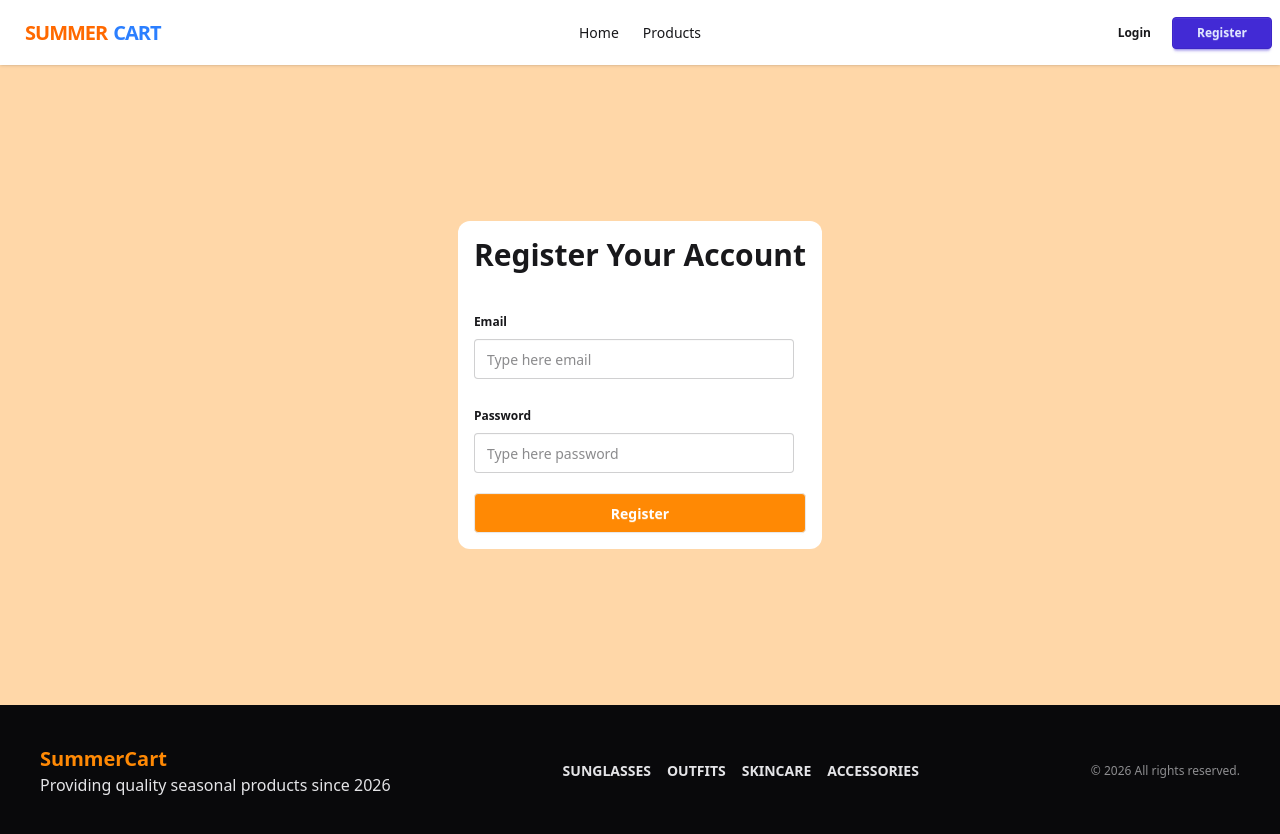
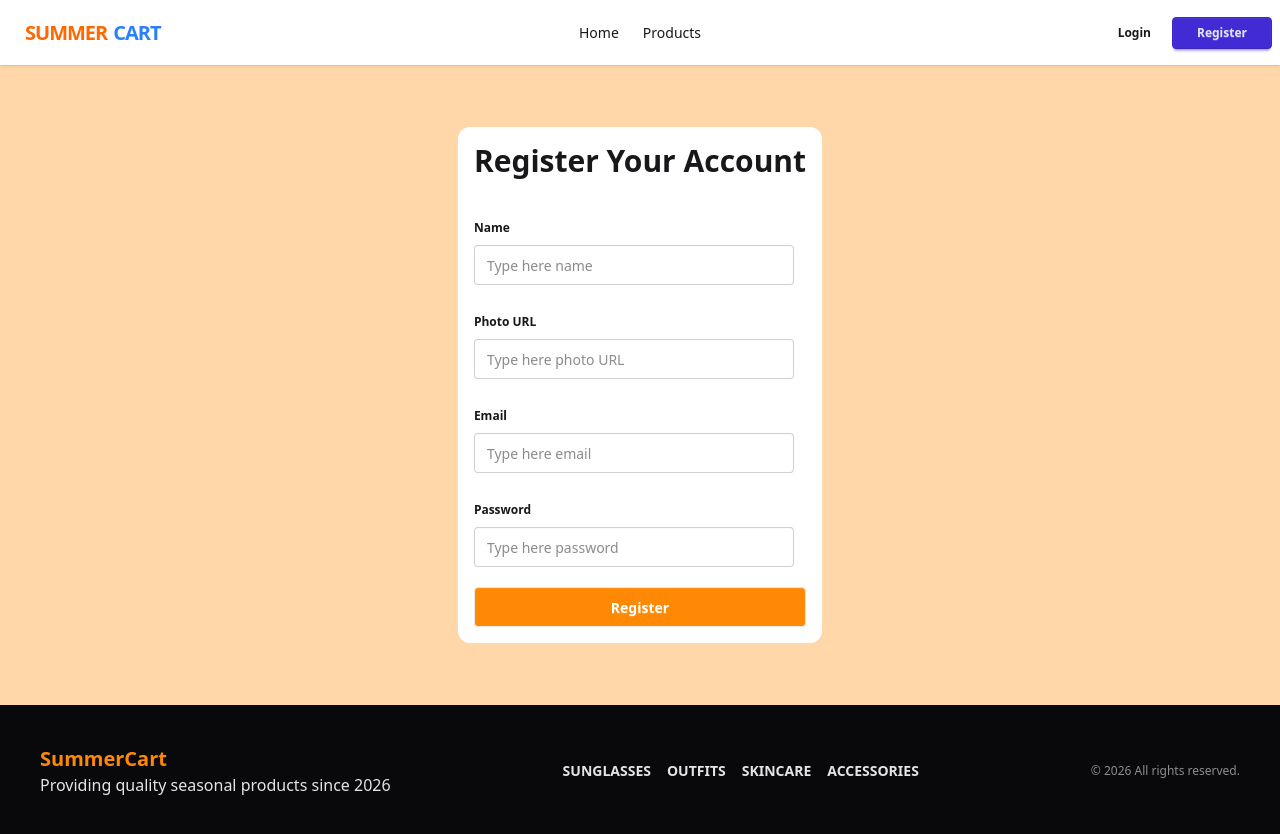
Before and after one commit to Zakaria-info/a-8-s-cart, a Next.js app: page /register in a window 1280 px wide. Shown: the top 834 px of the page. Built offline with nearby package versions, Linux system fonts and the light colour scheme.

Commit message:
Accessed all data using react hook form

```diff
--- a/src/app/(auth)/register/page.jsx
+++ b/src/app/(auth)/register/page.jsx
@@ -14,7 +14,8 @@ const RegisterPage = () => {
 
 
   const handleRegister = (data) => {
-    console.log(data, "data");
+    const { name, photoUrl, email, password } = data;
+    console.log(name, photoUrl, email, password, "data");
   };
 
   return (
@@ -25,6 +26,30 @@ const RegisterPage = () => {
         </h2>
 
         <form className="space-y-4" onSubmit={handleSubmit(handleRegister)}>
+          <fieldset className="fieldset">
+            <legend className="fieldset-legend">Name</legend>
+            <input
+
+              type="text"
+              className="input"
+              placeholder="Type here name"
+              {...register("name", { required: "Name is required" })}
+            />
+            {errors.name && (<p className="text-red-500 mt-1">{errors.name.message}</p>
+            )}
+          </fieldset>
+          <fieldset className="fieldset">
+            <legend className="fieldset-legend">Photo URL</legend>
+            <input
+
+              type="text"
+              className="input"
+              placeholder="Type here photo URL"
+              {...register("photoUrl", { required: "Photo URL is required" })}
+            />
+            {errors.photoUrl && (<p className="text-red-500 mt-1">{errors.photoUrl.message}</p>
+            )}
+          </fieldset>
           <fieldset className="fieldset">
             <legend className="fieldset-legend">Email</legend>
             <input
```
